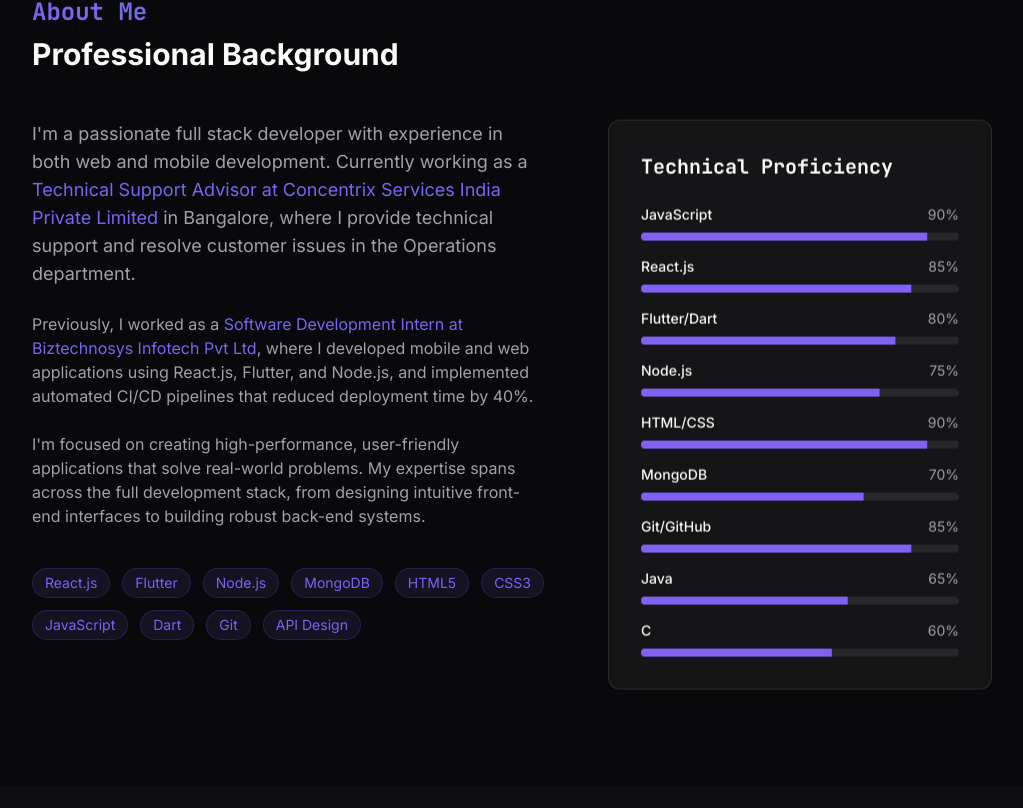
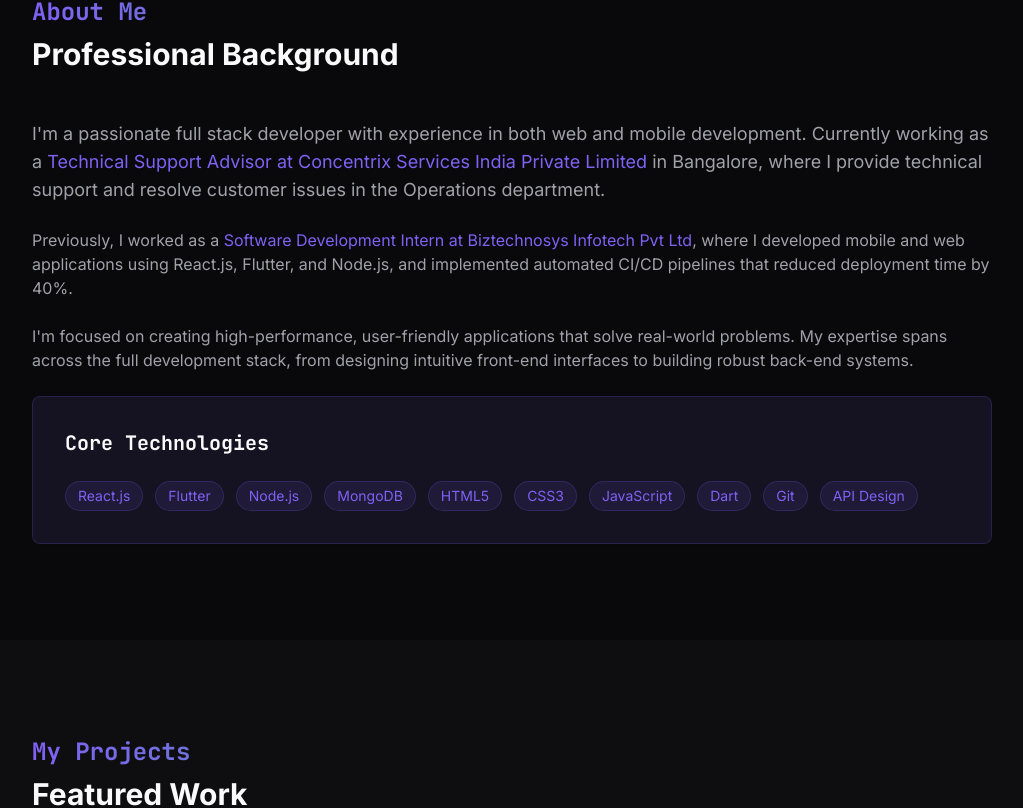
Before and after one commit to CodeWithAbhi01/flutter-grid-spark, a React (Vite) app: page / in a window 1280 px wide. Shown: the part 900-1708 px from the top of the page, without its empty margins (128-1151 px from the left). Built offline with nearby package versions, Linux system fonts and the light colour scheme.

Commit message:
Remove technical proficiency section
Remove the technical proficiency section and make other improvements.

```diff
--- a/src/components/About.tsx
+++ b/src/components/About.tsx
@@ -1,21 +1,8 @@
 
 import React from 'react';
 import { Card } from "@/components/ui/card";
-import { Progress } from "@/components/ui/progress";
 
 const About: React.FC = () => {
-  const skills = [
-    { name: "JavaScript", level: 90 },
-    { name: "React.js", level: 85 },
-    { name: "Flutter/Dart", level: 80 },
-    { name: "Node.js", level: 75 },
-    { name: "HTML/CSS", level: 90 },
-    { name: "MongoDB", level: 70 },
-    { name: "Git/GitHub", level: 85 },
-    { name: "Java", level: 65 },
-    { name: "C", level: 60 },
-  ];
-
   return (
     <section id="about" className="py-24 section-padding">
       <div className="container mx-auto max-w-5xl">
@@ -41,7 +28,9 @@ const About: React.FC = () => {
                 to building robust back-end systems.
               </p>
 
-              <div className="flex flex-wrap gap-3 pt-4">
+              <Card className="bg-primary/10 p-8 border-primary/20">
+                <h3 className="text-xl font-bold mb-4 font-mono">Core Technologies</h3>
+                <div className="flex flex-wrap gap-3 pt-2">
                   {["React.js", "Flutter", "Node.js", "MongoDB", "HTML5", "CSS3", "JavaScript", "Dart", "Git", "API Design"].map((tech) => (
                     <span
                       key={tech}
@@ -51,24 +40,8 @@ const About: React.FC = () => {
                     </span>
                   ))}
                 </div>
+              </Card>
             </div>
-          </div>
-
-          <div className="w-full lg:w-2/5">
-            <Card className="glass p-8 animate-float">
-              <h3 className="text-xl font-bold mb-6 font-mono">Technical Proficiency</h3>
-              <div className="space-y-4">
-                {skills.map((skill) => (
-                  <div key={skill.name} className="space-y-2">
-                    <div className="flex justify-between">
-                      <span className="text-sm font-medium">{skill.name}</span>
-                      <span className="text-sm text-muted-foreground">{skill.level}%</span>
-                    </div>
-                    <Progress value={skill.level} className="h-2" />
-                  </div>
-                ))}
-              </div>
-            </Card>
           </div>
         </div>
       </div>
```
Lines whose indentation alone changed are shown as unchanged.
